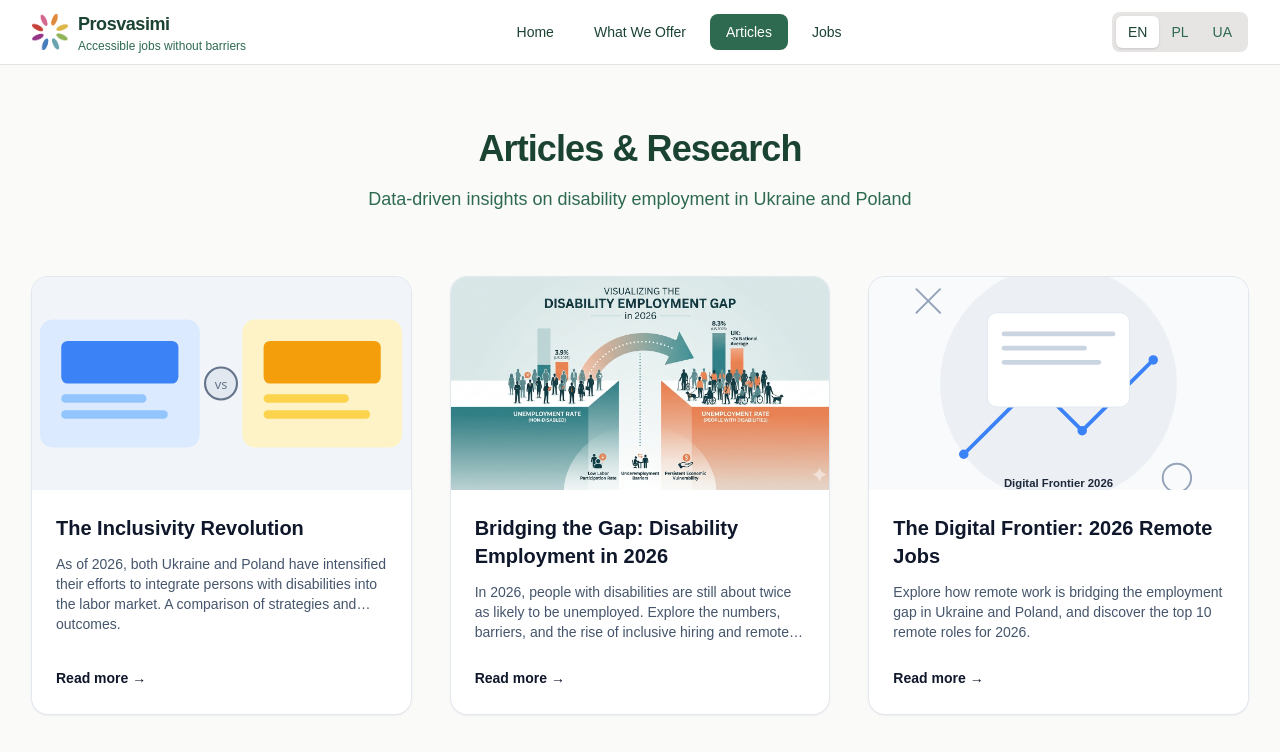
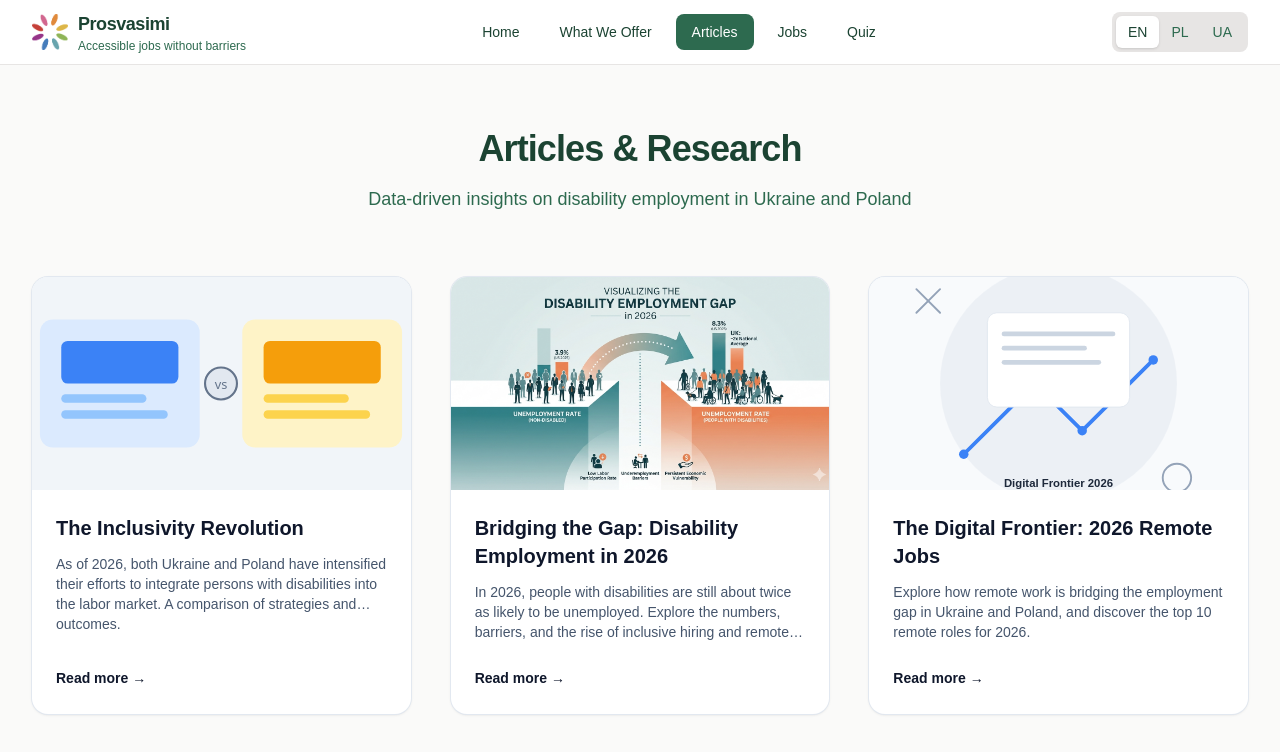
Before and after one commit to AnnaTumanova/prosvasimi, a Next.js app: page /articles in a window 1280 px wide. Shown: the top 752 px of the page. Built offline with nearby package versions, Linux system fonts and the light colour scheme.

Commit message:
Add Quiz link to navigation on all pages
- Add Quiz/Тест navigation link to home, jobs, articles, offer pages
- Add translations for Quiz in all three languages (EN, PL, UA)
- Quiz page now accessible from main navigation

```diff
--- a/src/app/articles/page.tsx
+++ b/src/app/articles/page.tsx
@@ -22,6 +22,7 @@ const translations: Record<Lang, Record<string, string>> = {
     navHome: "Home",
     navArticles: "Articles",
     navJobs: "Jobs",
+    navQuiz: "Quiz",
     pageTitle: "Articles & Research",
     pageSubtitle: "Data-driven insights on disability employment in Ukraine and Poland",
     footerNote: "Building an accessible job platform.",
@@ -32,6 +33,7 @@ const translations: Record<Lang, Record<string, string>> = {
     navHome: "Strona główna",
     navArticles: "Artykuły",
     navJobs: "Oferty pracy",
+    navQuiz: "Quiz",
     pageTitle: "Artykuły i badania",
     pageSubtitle: "Analiza zatrudnienia osób z niepełnosprawnościami w Ukrainie i Polsce",
     footerNote: "Budujemy dostępną platformę pracy.",
@@ -42,6 +44,7 @@ const translations: Record<Lang, Record<string, string>> = {
     navHome: "Головна",
     navArticles: "Статті",
     navJobs: "Вакансії",
+    navQuiz: "Тест",
     pageTitle: "Статті та дослідження",
     pageSubtitle: "Аналіз працевлаштування людей з інвалідністю в Україні та Польщі",
     footerNote: "Будуємо доступну платформу для працевлаштування.",
@@ -505,6 +508,7 @@ export default function ArticlesPage() {
             <Link href="/offer" className="px-4 py-2 text-[#1B4332] hover:bg-[#E7E5E4] rounded-lg transition-colors">{lang === "en" ? "What We Offer" : lang === "ua" ? "Що ми пропонуємо" : "Co oferujemy"}</Link>
             <Link href="/articles" className="px-4 py-2 text-white bg-[#2D6A4F] rounded-lg">{t.navArticles}</Link>
             <Link href="/jobs" className="px-4 py-2 text-[#1B4332] hover:bg-[#E7E5E4] rounded-lg transition-colors">{t.navJobs}</Link>
+            <Link href="/quiz" className="px-4 py-2 text-[#1B4332] hover:bg-[#E7E5E4] rounded-lg transition-colors">{t.navQuiz}</Link>
           </nav>
           <div className="hidden sm:flex items-center bg-[#E7E5E4] rounded-lg p-1 text-sm" role="group" aria-label="Language switch">
             <button type="button" onClick={() => setLang("en")} aria-pressed={lang === "en"} className={`px-3 py-1.5 rounded-md transition-all ${lang === "en" ? "bg-white text-[#1B4332] shadow-sm" : "text-[#2D6A4F] hover:text-[#1B4332]"}`}>
--- a/src/app/jobs/page.tsx
+++ b/src/app/jobs/page.tsx
@@ -24,6 +24,7 @@ const translations: Record<Lang, Record<string, string>> = {
     navHome: "Home",
     navArticles: "Articles",
     navJobs: "Jobs",
+    navQuiz: "Quiz",
     pageTitle: "Inclusive Job Offers",
     pageSubtitle: "Curated roles in Poland specifically mentioning disability support (PFRON/Orzeczenie)",
     searchPlaceholder: "Search by title or keyword...",
@@ -40,6 +41,7 @@ const translations: Record<Lang, Record<string, string>> = {
     navHome: "Strona główna",
     navArticles: "Artykuły",
     navJobs: "Oferty pracy",
+    navQuiz: "Quiz",
     pageTitle: "Oferty pracy z orzeczeniem",
     pageSubtitle: "Wyselekcjonowane oferty z Polski wspierające osoby z niepełnosprawnościami (PFRON/Orzeczenie)",
     searchPlaceholder: "Szukaj po nazwie lub słowie kluczowym...",
@@ -56,6 +58,7 @@ const translations: Record<Lang, Record<string, string>> = {
     navHome: "Головна",
     navArticles: "Статті",
     navJobs: "Вакансії",
+    navQuiz: "Тест",
     pageTitle: "Вакансії для людей з інвалідністю",
     pageSubtitle: "Відібрані пропозиції в Польщі з підтримкою людей з інвалідністю (PFRON/Orzeczenie)",
     searchPlaceholder: "Шукати за назвою або ключовим словом...",
@@ -212,6 +215,7 @@ export default function JobsPage() {
             <Link href="/offer" className="px-4 py-2 text-[#1B4332] hover:bg-[#E7E5E4] rounded-lg transition-colors">{lang === "en" ? "What We Offer" : lang === "ua" ? "Що ми пропонуємо" : "Co oferujemy"}</Link>
             <Link href="/articles" className="px-4 py-2 text-[#1B4332] hover:bg-[#E7E5E4] rounded-lg transition-colors">{t.navArticles}</Link>
             <Link href="/jobs" className="px-4 py-2 text-white bg-[#2D6A4F] rounded-lg">{t.navJobs}</Link>
+            <Link href="/quiz" className="px-4 py-2 text-[#1B4332] hover:bg-[#E7E5E4] rounded-lg transition-colors">{t.navQuiz}</Link>
           </nav>
           <div className="flex items-center bg-[#E7E5E4] rounded-lg p-1 text-sm">
             <button onClick={() => setLang("en")} className={`px-3 py-1.5 rounded-md transition-all ${lang === "en" ? "bg-white text-[#1B4332] shadow-sm" : "text-[#2D6A4F] hover:text-[#1B4332]"}`}>EN</button>
--- a/src/app/offer/page.tsx
+++ b/src/app/offer/page.tsx
@@ -182,6 +182,7 @@ const translations = {
     backHome: "Back to Home",
     navArticles: "Articles",
     navJobs: "Jobs",
+    navQuiz: "Quiz",
     navOffer: "What We Offer",
     modalTitle: "Register Your Interest",
     modalSubtitle: "Be the first to know when this workshop launches",
@@ -209,6 +210,7 @@ const translations = {
     backHome: "Powrót do strony głównej",
     navArticles: "Artykuły",
     navJobs: "Oferty pracy",
+    navQuiz: "Quiz",
     navOffer: "Co oferujemy",
     modalTitle: "Zgłoś zainteresowanie",
     modalSubtitle: "Bądź pierwszy, gdy warsztat wystartuje",
@@ -236,6 +238,7 @@ const translations = {
     backHome: "Повернутися на головну",
     navArticles: "Статті",
     navJobs: "Вакансії",
+    navQuiz: "Тест",
     navOffer: "Що ми пропонуємо",
     modalTitle: "Зареєструвати інтерес",
     modalSubtitle: "Дізнайтеся першими, коли воркшоп стартує",
@@ -339,6 +342,7 @@ export default function OfferPage() {
             <Link href="/offer" className="px-4 py-2 text-white bg-[#2D6A4F] rounded-lg hover:bg-[#1B4332] transition-colors">{t.navOffer}</Link>
             <Link href="/articles" className="px-4 py-2 text-[#1B4332] hover:bg-[#E7E5E4] rounded-lg transition-colors">{t.navArticles}</Link>
             <Link href="/jobs" className="px-4 py-2 text-[#1B4332] hover:bg-[#E7E5E4] rounded-lg transition-colors">{t.navJobs}</Link>
+            <Link href="/quiz" className="px-4 py-2 text-[#1B4332] hover:bg-[#E7E5E4] rounded-lg transition-colors">{t.navQuiz}</Link>
           </nav>
 
           <div className="flex items-center gap-4">
@@ -629,6 +633,7 @@ export default function OfferPage() {
               <Link href="/offer" className="hover:text-[#1B4332] transition-colors">{t.navOffer}</Link>
               <Link href="/articles" className="hover:text-[#1B4332] transition-colors">{t.navArticles}</Link>
               <Link href="/jobs" className="hover:text-[#1B4332] transition-colors">{t.navJobs}</Link>
+              <Link href="/quiz" className="hover:text-[#1B4332] transition-colors">{t.navQuiz}</Link>
             </nav>
             <p className="text-sm text-[#2D6A4F]">© {new Date().getFullYear()} Prosvasimi</p>
           </div>
--- a/src/app/page.tsx
+++ b/src/app/page.tsx
@@ -77,6 +77,7 @@ export default function Page() {
       navOffer: "What We Offer",
       navArticles: "Articles",
       navJobs: "Jobs",
+      navQuiz: "Quiz",
       ctaEarly: "Get Early Access",
       heroTagline: "Inclusive by design",
       heroTitle: "Work without barriers.",
@@ -147,6 +148,7 @@ export default function Page() {
       navOffer: "Co oferujemy",
       navArticles: "Artykuły",
       navJobs: "Oferty pracy",
+      navQuiz: "Quiz",
       ctaEarly: "Wczesny dostęp",
       heroTagline: "Włączająco z założenia",
       heroTitle: "Praca bez barier.",
@@ -217,6 +219,7 @@ export default function Page() {
       navOffer: "Що ми пропонуємо",
       navArticles: "Статті",
       navJobs: "Вакансії",
+      navQuiz: "Тест",
       ctaEarly: "Ранній доступ",
       heroTagline: "Інклюзивність за замовчуванням",
       heroTitle: "Робота без бар'єрів.",
@@ -334,6 +337,7 @@ export default function Page() {
             <Link href="/offer" className="px-4 py-2 text-[#1B4332] hover:bg-[#E7E5E4] rounded-lg transition-colors">{t.navOffer}</Link>
             <Link href="/articles" className="px-4 py-2 text-[#1B4332] hover:bg-[#E7E5E4] rounded-lg transition-colors">{t.navArticles}</Link>
             <Link href="/jobs" className="px-4 py-2 text-[#1B4332] hover:bg-[#E7E5E4] rounded-lg transition-colors">{t.navJobs}</Link>
+            <Link href="/quiz" className="px-4 py-2 text-[#1B4332] hover:bg-[#E7E5E4] rounded-lg transition-colors">{t.navQuiz}</Link>
           </nav>
 
           <div className="flex items-center gap-4">
@@ -654,6 +658,7 @@ export default function Page() {
               <Link href="/offer" className="hover:text-[#1B4332] transition-colors">{t.navOffer}</Link>
               <Link href="/articles" className="hover:text-[#1B4332] transition-colors">{t.navArticles}</Link>
               <Link href="/jobs" className="hover:text-[#1B4332] transition-colors">{t.navJobs}</Link>
+              <Link href="/quiz" className="hover:text-[#1B4332] transition-colors">{t.navQuiz}</Link>
             </nav>
             <p className="text-sm text-[#2D6A4F]">© {new Date().getFullYear()} Prosvasimi</p>
           </div>
```
